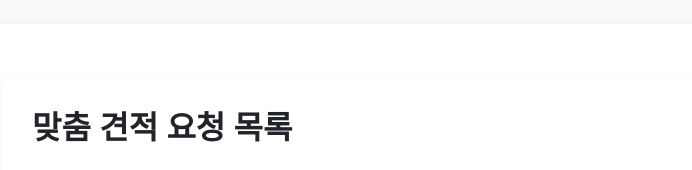
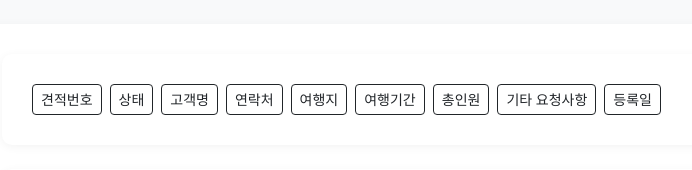
Before and after one commit to Kevin670224/gtour-admin, a Flask app: page /admin/quotes in a window 1280 px wide. Shown: the part 86-256 px from the top of the page, without its empty margins (98-790 px from the left). Run offline with Flask 3, Linux system fonts and the light colour scheme; data that the repository does not hold is empty.

Commit message:
Fix: 상단 탭 메뉴 코드 반영

```diff
--- a/templates/admin/quotes.html
+++ b/templates/admin/quotes.html
@@ -3,8 +3,25 @@
 {% block title %}견적 관리{% endblock %}
 
 {% block content %}
+
+<!-- ✅ 상단 탭 메뉴 -->
+<div class="container mb-3">
+  <div class="d-flex flex-wrap gap-2">
+    <button class="btn btn-outline-dark btn-sm">견적번호</button>
+    <button class="btn btn-outline-dark btn-sm">상태</button>
+    <button class="btn btn-outline-dark btn-sm">고객명</button>
+    <button class="btn btn-outline-dark btn-sm">연락처</button>
+    <button class="btn btn-outline-dark btn-sm">여행지</button>
+    <button class="btn btn-outline-dark btn-sm">여행기간</button>
+    <button class="btn btn-outline-dark btn-sm">총인원</button>
+    <button class="btn btn-outline-dark btn-sm">기타 요청사항</button>
+    <button class="btn btn-outline-dark btn-sm">등록일</button>
+  </div>
+</div>
+
 <div class="container mt-4">
   <h2>맞춤 견적 요청 목록</h2>
+
   <table class="table table-bordered mt-4">
     <thead class="table-light">
       <tr>
@@ -24,10 +41,11 @@
         <td>{{ q.phone }}</td>
         <td>{{ q.start_date }} ~ {{ q.end_date }}</td>
         <td>{{ q.adult_count + q.child_count + q.infant_count }}</td>
-        <td>{{ q.created_at.strftime('%Y-%m-%d') }}</td>
+        <td>{{ q.created_at.strftime('%Y-%m-%d %H:%M') }}</td>
       </tr>
       {% endfor %}
     </tbody>
   </table>
 </div>
+
 {% endblock %}
```
